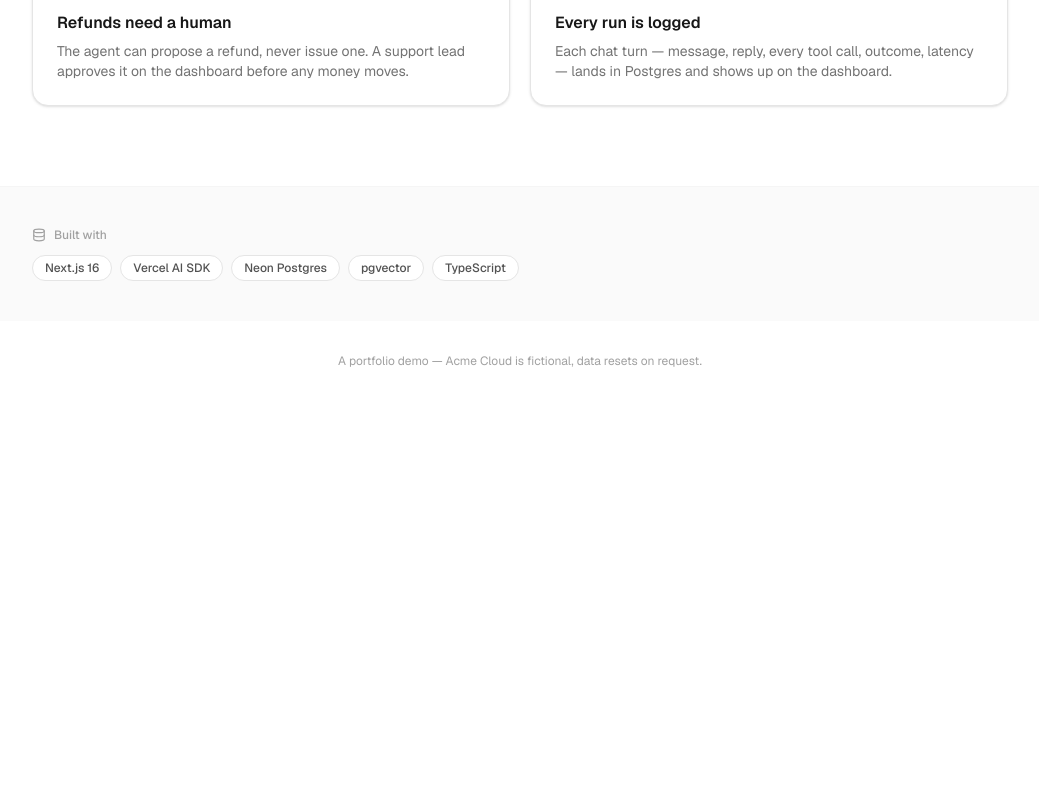
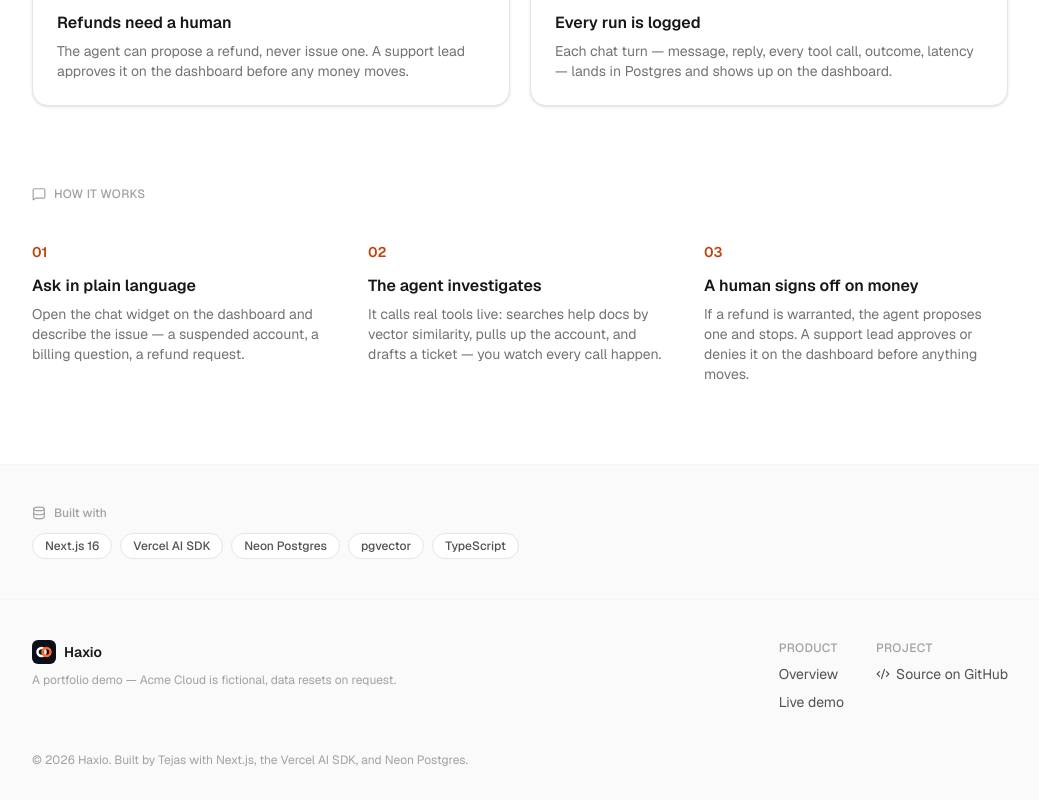
Before and after one commit to tejas249/Haxio, a Next.js app: page / in a window 1280 px wide. Shown: the part 852-1652 px from the top of the page, without its empty margins (120-1159 px from the left). Before the commit the page ends 1253 px from the top, so only its background shows below. Built offline with nearby package versions, Linux system fonts and the light colour scheme.

Commit message:
added: shared header/footer nav and mobile-responsive layout across pages

```diff
--- a/app/dashboard/page.tsx
+++ b/app/dashboard/page.tsx
@@ -1,9 +1,10 @@
+import type { Metadata } from "next";
 import DashboardClient from "@/components/DashboardClient";
 
+export const metadata: Metadata = {
+  title: "Support Dashboard",
+};
+
 export default function DashboardPage() {
-  return (
-    <main className="min-h-screen bg-neutral-50">
-      <DashboardClient />
-    </main>
-  );
+  return <DashboardClient />;
 }
--- /dev/null
+++ b/app/login/layout.tsx
@@ -0,0 +1,9 @@
+import type { Metadata } from "next";
+
+export const metadata: Metadata = {
+  title: "Sign in",
+};
+
+export default function LoginLayout({ children }: LayoutProps<"/login">) {
+  return children;
+}
--- a/app/login/page.tsx
+++ b/app/login/page.tsx
@@ -5,6 +5,7 @@ import { useRouter } from "next/navigation";
 import Link from "next/link";
 import { ArrowLeft } from "lucide-react";
 import HaxioMark from "@/components/HaxioMark";
+import SiteFooter from "@/components/SiteFooter";
 
 export default function LoginPage() {
   const router = useRouter();
@@ -36,7 +37,8 @@ export default function LoginPage() {
   };
 
   return (
-    <main className="flex min-h-screen flex-col items-center justify-center bg-neutral-50 px-6">
+    <div className="flex min-h-screen flex-col bg-neutral-50">
+      <main className="flex flex-1 flex-col items-center justify-center px-6 py-16">
       <Link
         href="/"
         className="mb-6 flex items-center gap-1.5 text-sm font-medium text-neutral-500 hover:text-neutral-700"
@@ -76,6 +78,8 @@ export default function LoginPage() {
           {submitting ? "Signing in…" : "Sign in"}
         </button>
       </form>
-    </main>
+      </main>
+      <SiteFooter />
+    </div>
   );
 }
--- a/app/page.tsx
+++ b/app/page.tsx
@@ -1,10 +1,12 @@
 import Link from "next/link";
 import HaxioMark from "@/components/HaxioMark";
+import SiteFooter from "@/components/SiteFooter";
 import {
   ArrowRight,
   Bot,
   Code2,
   Database,
+  MessageSquare,
   ShieldCheck,
   Sparkles,
   Workflow,
@@ -45,15 +47,36 @@ const STACK = [
   "TypeScript",
 ];
 
+const STEPS = [
+  {
+    step: "01",
+    title: "Ask in plain language",
+    description:
+      "Open the chat widget on the dashboard and describe the issue — a suspended account, a billing question, a refund request.",
+  },
+  {
+    step: "02",
+    title: "The agent investigates",
+    description:
+      "It calls real tools live: searches help docs by vector similarity, pulls up the account, and drafts a ticket — you watch every call happen.",
+  },
+  {
+    step: "03",
+    title: "A human signs off on money",
+    description:
+      "If a refund is warranted, the agent proposes one and stops. A support lead approves or denies it on the dashboard before anything moves.",
+  },
+];
+
 export default function Home() {
   return (
-    <main className="min-h-screen bg-white">
-      <header className="mx-auto flex max-w-5xl items-center justify-between px-6 py-6">
+    <div className="flex min-h-screen flex-col bg-white">
+      <header className="mx-auto flex w-full max-w-5xl items-center justify-between px-6 py-6">
         <div className="flex items-center gap-2">
           <HaxioMark size={32} />
           <span className="text-sm font-semibold text-neutral-900">Haxio</span>
         </div>
-        <div className="flex items-center gap-3">
+        <div className="flex items-center gap-2 sm:gap-3">
           <a
             href="https://github.com/tejas249/deskcopilot"
             target="_blank"
@@ -61,7 +84,7 @@ export default function Home() {
             className="flex items-center gap-1.5 rounded-full px-3 py-2 text-sm font-medium text-neutral-600 hover:text-neutral-900"
           >
             <Code2 size={16} />
-            Source
+            <span className="hidden sm:inline">Source</span>
           </a>
           <Link
             href="/login"
@@ -72,7 +95,16 @@ export default function Home() {
         </div>
       </header>
 
-      <section className="mx-auto max-w-3xl px-6 pb-20 pt-16 text-center sm:pt-24">
+      <main className="flex-1">
+      <section className="relative overflow-hidden">
+        <div
+          aria-hidden
+          className="pointer-events-none absolute inset-x-0 -top-40 -z-10 flex justify-center"
+        >
+          <div className="h-[480px] w-[480px] rounded-full bg-brand-light opacity-60 blur-3xl sm:h-[640px] sm:w-[640px]" />
+        </div>
+
+        <div className="mx-auto max-w-3xl px-6 pb-20 pt-16 text-center sm:pt-24">
           <div className="mb-6 inline-flex items-center gap-1.5 rounded-full bg-brand-light px-3 py-1 text-xs font-medium text-brand-dark">
             <Sparkles size={13} />
             Agent + RAG, for real
@@ -106,6 +138,7 @@ export default function Home() {
               View source
             </a>
           </div>
+        </div>
       </section>
 
       <section className="mx-auto max-w-5xl px-6 pb-20">
@@ -121,6 +154,22 @@ export default function Home() {
               <h3 className="mb-1.5 text-base font-semibold text-neutral-900">
                 {title}
               </h3>
+              <p className="text-sm text-neutral-500">{description}</p>
+            </div>
+          ))}
+        </div>
+      </section>
+
+      <section className="mx-auto max-w-5xl px-6 pb-20">
+        <div className="mb-10 flex items-center gap-2 text-xs font-medium uppercase tracking-wide text-neutral-400">
+          <MessageSquare size={14} />
+          How it works
+        </div>
+        <div className="grid grid-cols-1 gap-8 sm:grid-cols-3">
+          {STEPS.map(({ step, title, description }) => (
+            <div key={step}>
+              <div className="mb-3 text-sm font-semibold text-brand">{step}</div>
+              <h3 className="mb-1.5 text-base font-semibold text-neutral-900">{title}</h3>
               <p className="text-sm text-neutral-500">{description}</p>
             </div>
           ))}
@@ -145,10 +194,9 @@ export default function Home() {
           </div>
         </div>
       </section>
+      </main>
 
-      <footer className="mx-auto max-w-5xl px-6 py-8 text-center text-xs text-neutral-400">
-        A portfolio demo — Acme Cloud is fictional, data resets on request.
-      </footer>
-    </main>
+      <SiteFooter />
+    </div>
   );
 }
--- a/components/ChatWidget.tsx
+++ b/components/ChatWidget.tsx
@@ -36,16 +36,16 @@ export default function ChatWidget({ onActionTaken }: { onActionTaken?: () => vo
     return (
       <button
         onClick={() => setOpen(true)}
-        className="fixed bottom-6 right-6 flex items-center gap-2 rounded-full bg-brand px-5 py-3 text-sm font-semibold text-white shadow-lg shadow-brand/30 transition hover:bg-brand-dark hover:shadow-xl"
+        className="fixed bottom-4 right-4 flex items-center gap-2 rounded-full bg-brand px-4 py-3 text-sm font-semibold text-white shadow-lg shadow-brand/30 transition hover:bg-brand-dark hover:shadow-xl sm:bottom-6 sm:right-6 sm:px-5"
       >
         <MessageCircle size={18} />
-        Ask the copilot
+        <span className="hidden sm:inline">Ask the copilot</span>
       </button>
     );
   }
 
   return (
-    <div className="fixed bottom-6 right-6 flex h-[600px] w-[380px] flex-col overflow-hidden rounded-2xl border border-neutral-200 bg-white shadow-2xl">
+    <div className="fixed inset-x-4 bottom-4 top-20 flex flex-col overflow-hidden rounded-2xl border border-neutral-200 bg-white shadow-2xl sm:inset-x-auto sm:bottom-6 sm:right-6 sm:top-auto sm:h-[600px] sm:w-[380px]">
       <div className="flex items-center justify-between border-b border-neutral-200 px-4 py-3">
         <div className="flex items-center gap-2.5">
           <HaxioMark size={32} />
--- /dev/null
+++ b/components/SiteFooter.tsx
@@ -0,0 +1,55 @@
+import Link from "next/link";
+import { Code2 } from "lucide-react";
+import HaxioMark from "./HaxioMark";
+
+const YEAR = new Date().getFullYear();
+
+export default function SiteFooter() {
+  return (
+    <footer className="border-t border-neutral-100 bg-neutral-50">
+      <div className="mx-auto flex max-w-5xl flex-col gap-6 px-6 py-10 sm:flex-row sm:items-start sm:justify-between">
+        <div className="max-w-sm">
+          <Link href="/" className="flex items-center gap-2">
+            <HaxioMark size={24} />
+            <span className="text-sm font-semibold text-neutral-900">Haxio</span>
+          </Link>
+          <p className="mt-2 text-xs text-neutral-400">
+            A portfolio demo — Acme Cloud is fictional, data resets on request.
+          </p>
+        </div>
+
+        <div className="flex flex-wrap gap-x-8 gap-y-4 text-sm">
+          <div className="flex flex-col gap-2">
+            <span className="text-xs font-medium uppercase tracking-wide text-neutral-400">
+              Product
+            </span>
+            <Link href="/" className="text-neutral-600 hover:text-neutral-900">
+              Overview
+            </Link>
+            <Link href="/login" className="text-neutral-600 hover:text-neutral-900">
+              Live demo
+            </Link>
+          </div>
+          <div className="flex flex-col gap-2">
+            <span className="text-xs font-medium uppercase tracking-wide text-neutral-400">
+              Project
+            </span>
+            <a
+              href="https://github.com/tejas249/deskcopilot"
+              target="_blank"
+              rel="noopener noreferrer"
+              className="flex items-center gap-1.5 text-neutral-600 hover:text-neutral-900"
+            >
+              <Code2 size={14} />
+              Source on GitHub
+            </a>
+          </div>
+        </div>
+      </div>
+
+      <div className="mx-auto max-w-5xl px-6 pb-8 text-xs text-neutral-400">
+        © {YEAR} Haxio. Built by Tejas with Next.js, the Vercel AI SDK, and Neon Postgres.
+      </div>
+    </footer>
+  );
+}
```
Lines whose indentation alone changed are shown as unchanged.
